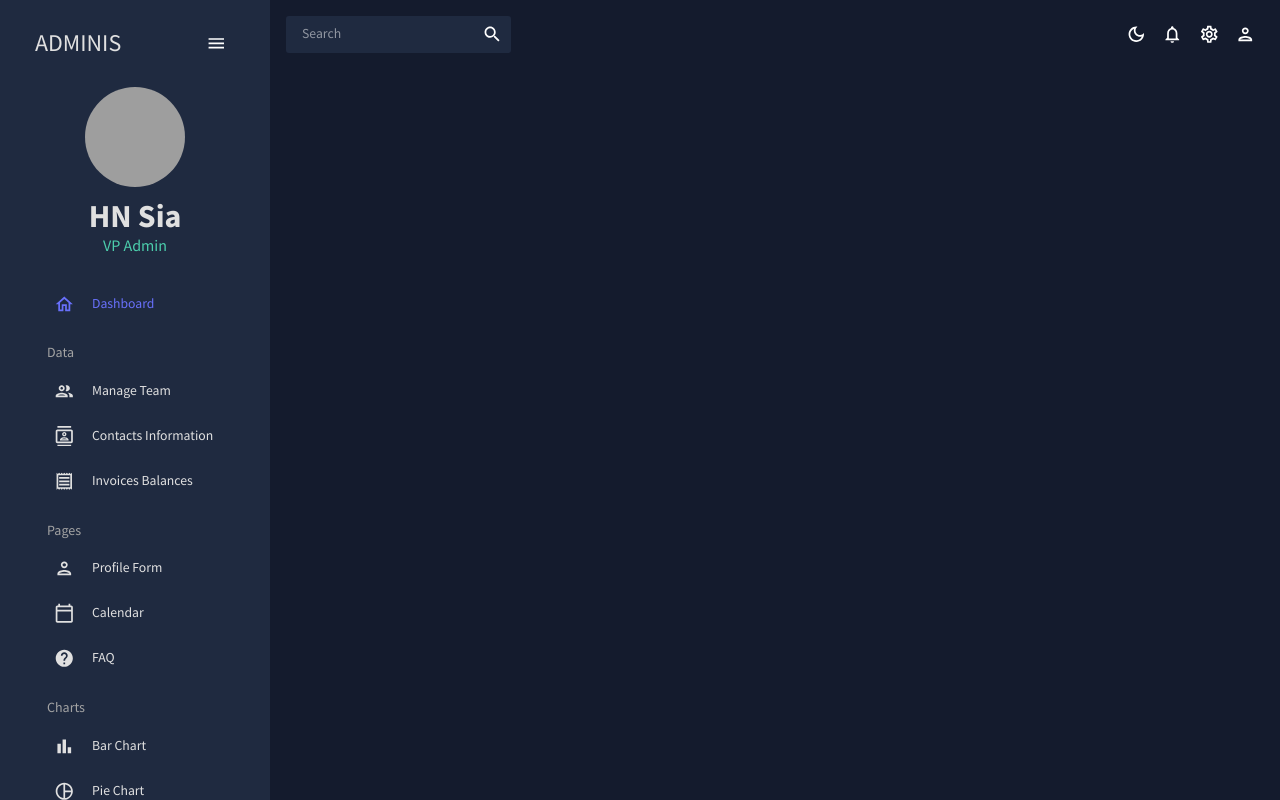
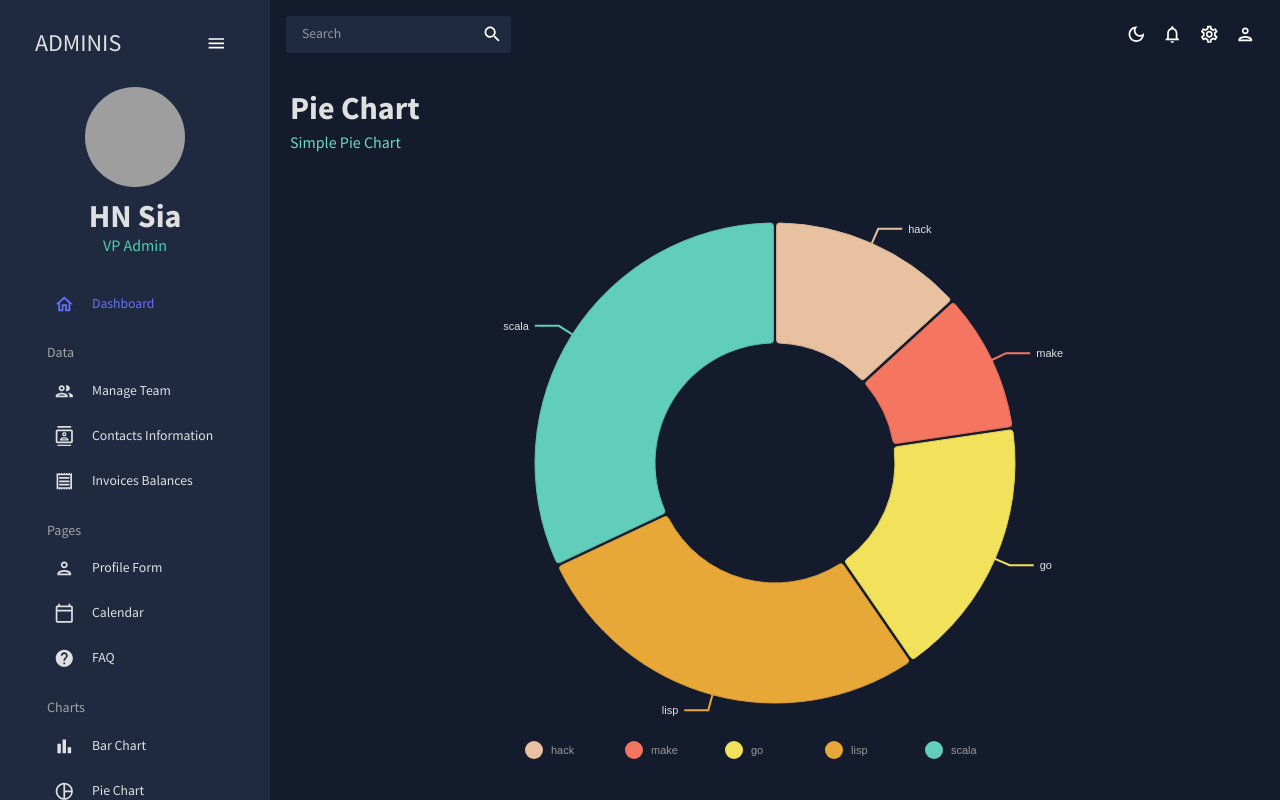
Before and after one commit to hnsia/admin-dashboard, a React (Create React App) app in the folder admin-dashboard/: page /pie in a window 1280 px wide. Built offline with nearby package versions, Linux system fonts and the light colour scheme; grey boxes are pictures that could not be loaded.

Commit message:
Add base pie chart

```diff
--- a/admin-dashboard/src/App.js
+++ b/admin-dashboard/src/App.js
@@ -11,8 +11,8 @@
 import Calendar from "./scenes/calendar";
 import FAQ from "./scenes/faq";
 import Bar from "./scenes/bar";
+import Pie from "./scenes/pie";
 // import Line from "./scenes/line";
-// import Pie from "./scenes/pie";
 // import Geography from "./scenes/geography";
 
 function App() {
@@ -35,8 +35,8 @@
               <Route path="/calendar" element={<Calendar />} />
               <Route path="/faq" element={<FAQ />} />
               <Route path="/bar" element={<Bar />} />
-              {/* <Route path="/pie" element={<Pie />} />
-              <Route path="/line" element={<Line />} />
+              <Route path="/pie" element={<Pie />} />
+              {/* <Route path="/line" element={<Line />} />
               <Route path="/geography" element={<Geography />} /> */}
             </Routes>
           </main>
--- /dev/null
+++ b/admin-dashboard/src/components/PieChart.jsx
@@ -0,0 +1,90 @@
+import { useTheme } from "@mui/material";
+import { ResponsivePie } from "@nivo/pie";
+import { tokens } from "../theme";
+import { mockPieData as data } from "../data/mockData";
+
+const PieChart = () => {
+  const theme = useTheme();
+  const colors = tokens(theme.palette.mode);
+
+  return (
+    <ResponsivePie
+      data={data}
+      theme={{
+        axis: {
+          domain: {
+            line: {
+              stroke: colors.grey[100],
+            },
+          },
+          legend: {
+            text: {
+              fill: colors.grey[100],
+            },
+          },
+          ticks: {
+            line: {
+              stroke: colors.grey[100],
+              strokeWidth: 1,
+            },
+            text: {
+              fill: colors.grey[100],
+            },
+          },
+        },
+        legends: {
+          text: {
+            fill: colors.grey[100],
+          },
+        },
+      }}
+      margin={{ top: 40, right: 80, bottom: 80, left: 80 }}
+      innerRadius={0.5}
+      padAngle={0.7}
+      cornerRadius={3}
+      activeOuterRadiusOffset={8}
+      borderWidth={1}
+      borderColor={{
+        from: "color",
+        modifiers: [["darker", 0.2]],
+      }}
+      arcLinkLabelsSkipAngle={10}
+      arcLinkLabelsTextColor={colors.grey[100]}
+      arcLinkLabelsThickness={2}
+      arcLinkLabelsColor={{ from: "color" }}
+      enableArcLabels={false}
+      arcLabelsSkipAngle={10}
+      arcLabelsTextColor={{
+        from: "color",
+        modifiers: [["darker", 2]],
+      }}
+      legends={[
+        {
+          anchor: "bottom",
+          direction: "row",
+          justify: false,
+          translateX: 0,
+          translateY: 56,
+          itemsSpacing: 0,
+          itemWidth: 100,
+          itemHeight: 18,
+          itemTextColor: "#999",
+          itemDirection: "left-to-right",
+          itemOpacity: 1,
+          symbolSize: 18,
+          symbolShape: "circle",
+          effects: [
+            {
+              on: "hover",
+              style: {
+                itemTextColor: "#000",
+              },
+            },
+          ],
+        },
+      ]}
+    />
+  );
+};
+
+export default PieChart;
--- /dev/null
+++ b/admin-dashboard/src/scenes/pie/index.jsx
@@ -0,0 +1,16 @@
+import { Box } from "@mui/material";
+import Header from "../../components/Header";
+import PieChart from "../../components/PieChart";
+
+const Pie = () => {
+  return (
+    <Box m="20px">
+      <Header title="Pie Chart" subtitle="Simple Pie Chart" />
+      <Box height="75vh">
+        <PieChart />
+      </Box>
+    </Box>
+  );
+};
+
+export default Pie;
```
